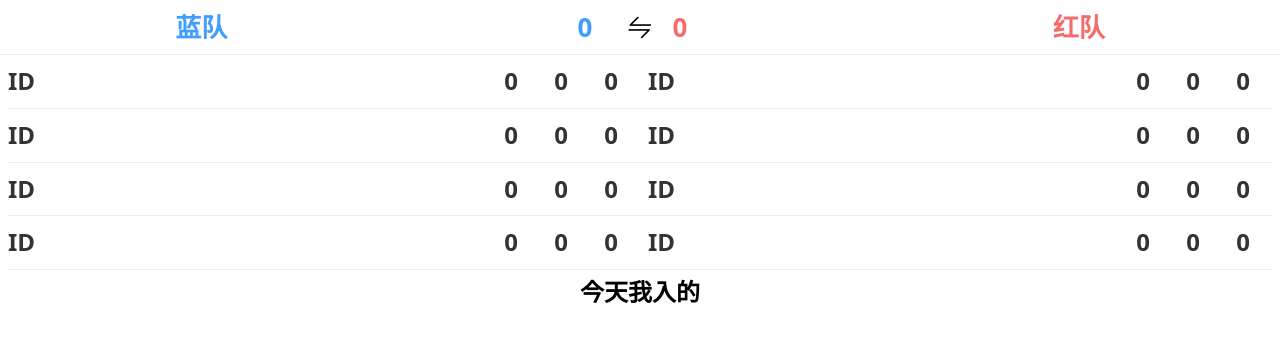
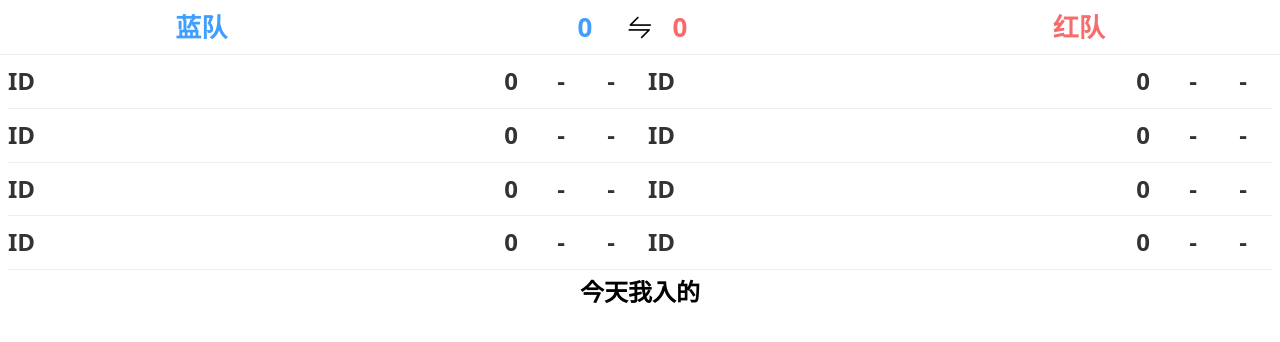
Before and after one commit to lainbo/dnf-scoring, a Vue app: page / in a window 1280 px wide. Shown: the top 342 px of the page. Built offline with nearby package versions, Linux system fonts and the light colour scheme.

Commit message:
pref: 优化显示逻辑

```diff
--- a/public/index.html
+++ b/public/index.html
@@ -1,17 +1,21 @@
 <!DOCTYPE html>
 <html lang="">
+
 <head>
   <meta charset="utf-8">
   <meta http-equiv="X-UA-Compatible" content="IE=edge">
   <meta name="viewport" content="width=device-width,initial-scale=1.0">
   <link rel="icon" href="<%= BASE_URL %>favicon.ico">
-    <title><%= htmlWebpackPlugin.options.title %></title>
+  <title>冷寨主专用dnf点将计分板</title>
 </head>
+
 <body>
   <noscript>
-      <strong>We're sorry but <%= htmlWebpackPlugin.options.title %> doesn't work properly without JavaScript enabled. Please enable it to continue.</strong>
+    <strong>We're sorry but <%= htmlWebpackPlugin.options.title %> doesn't work properly without JavaScript enabled.
+        Please enable it to continue.</strong>
   </noscript>
   <div id="app"></div>
   <!-- built files will be auto injected -->
 </body>
+
 </html>
--- a/src/background.js
+++ b/src/background.js
@@ -16,7 +16,8 @@
     minWidth: 475,
     minHeight: 400,
     width: 475,
-    height: 400,
+    height: 380,
+    maximizable: false,
     webPreferences: {
 
       // Use pluginOptions.nodeIntegration, leave this alone
--- a/src/components/cell.vue
+++ b/src/components/cell.vue
@@ -51,9 +51,13 @@
   mounted () { },
   methods: {
     calcNum (row) {
-      return row[this.field] === 1 && this.hasA
-        ? '+'
-        : row[this.field]
+      if (row[this.field] === 0) {
+        return '-'
+      } else {
+        return row[this.field] === 1 && this.hasA
+          ? '+'
+          : row[this.field]
+      }
     },
     changeNum (row, field, operate) {
       const afterAddNum = row[field] + 1
```
Also changed, not shown: 2 other files (tests, documents, lock files or other folders). Lines whose indentation alone changed are shown as unchanged.
